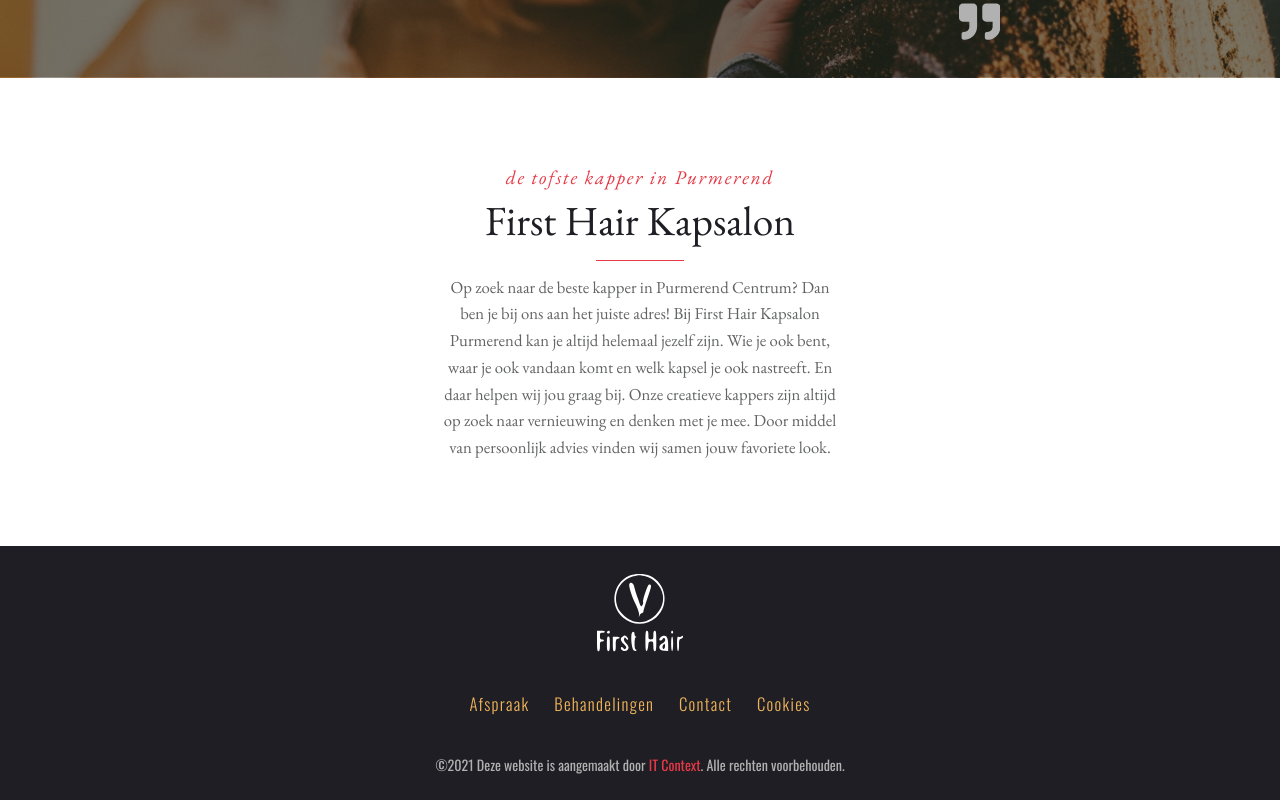
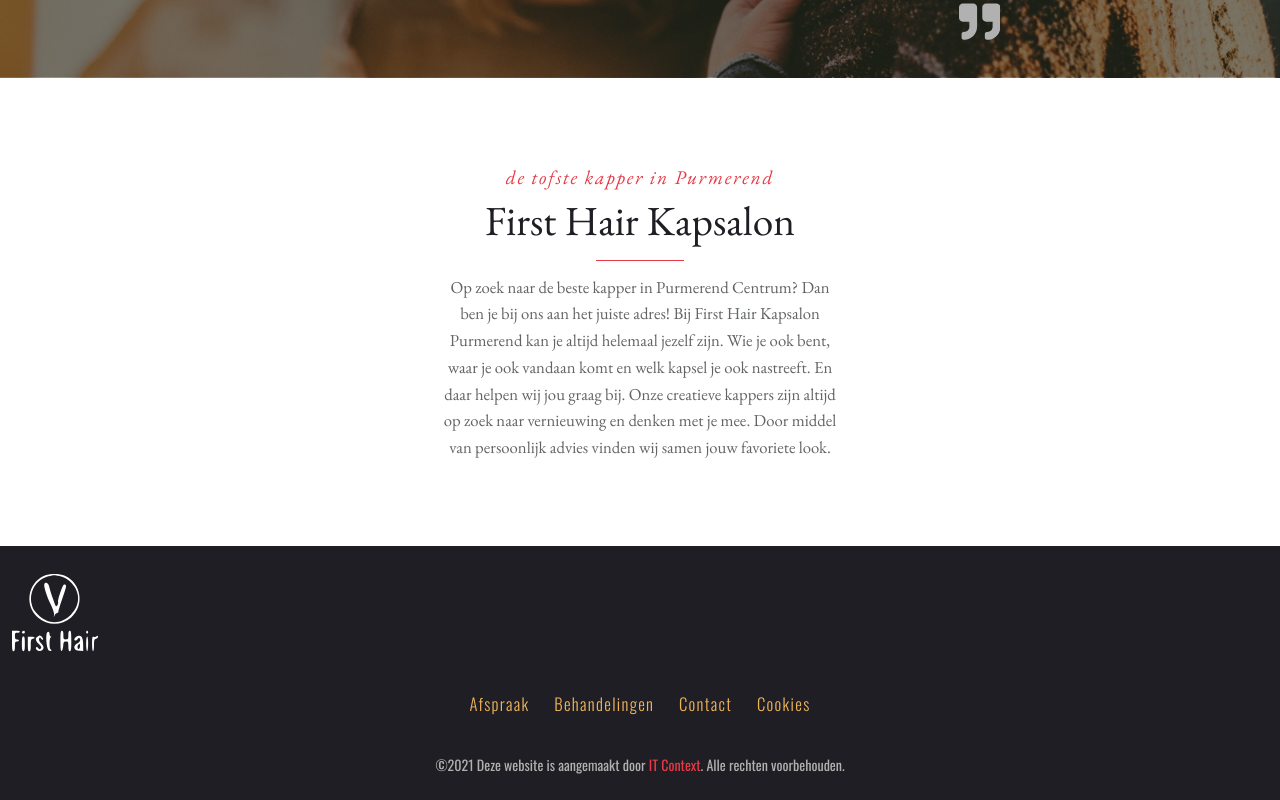
Before and after one commit to Vastlaan/firsthair, a Next.js app: page / in a window 1280 px wide. Shown: the part 4937-5737 px from the top of the page. Built offline with nearby package versions, Linux system fonts and the light colour scheme.

Commit message:
change footer html tag

```diff
--- a/src/components/footer/index.js
+++ b/src/components/footer/index.js
@@ -16,7 +16,11 @@
     );
 }
 
-const Footer = styled(FlexCol)`
+const Footer = styled.footer`
+    display: flex;
+    flex-direction: column;
+    aling-items: center;
+    justify-content: center;
     background-color: ${(p) => p.theme.black};
     padding: 2.7rem 1.4rem;
 `;
```
